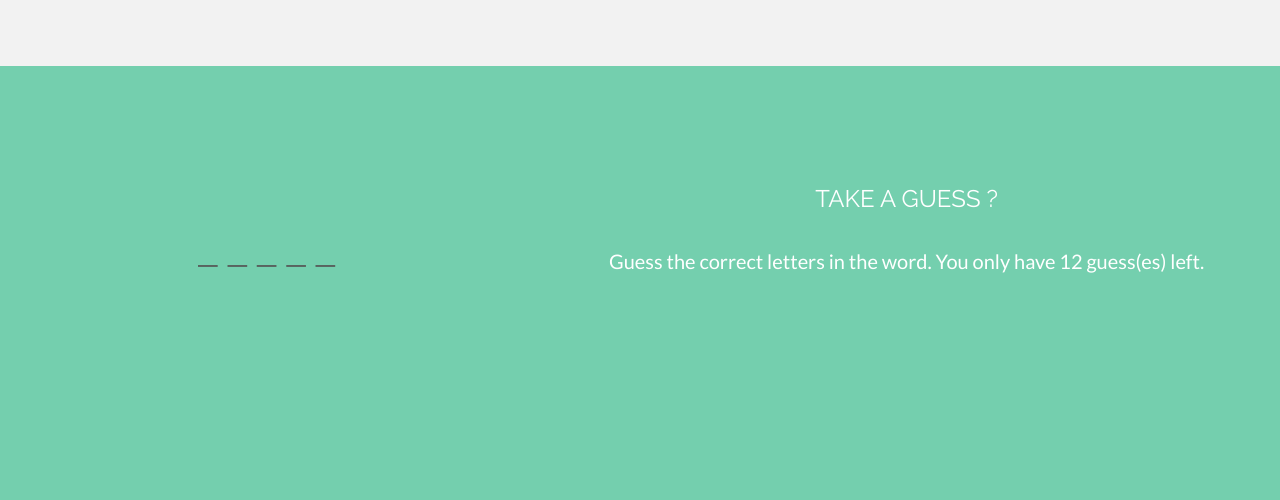
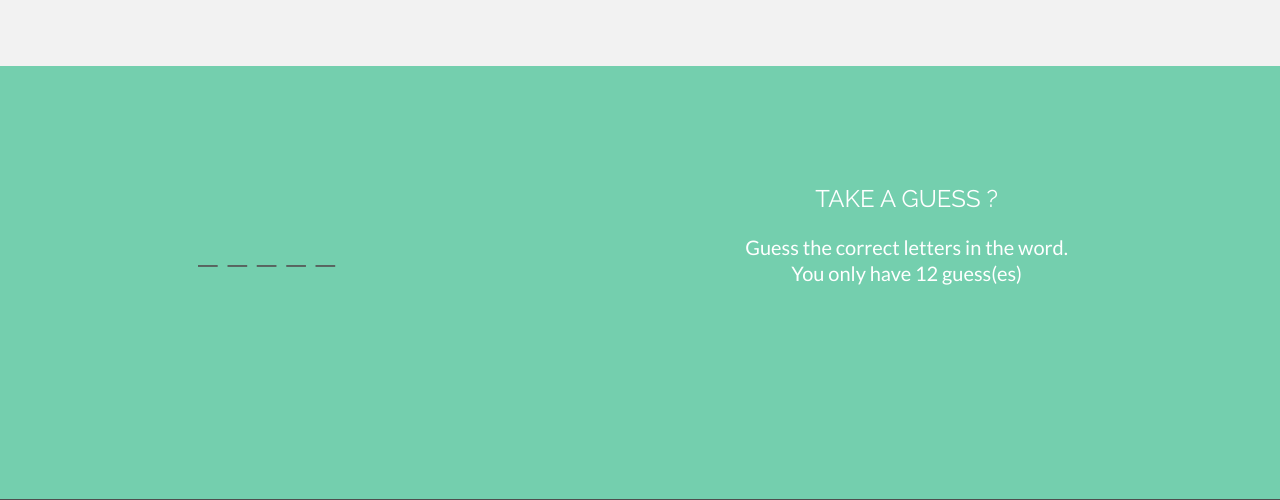
Before and after one commit to bklynate/hangman-game, a PHP site: page / in a window 1280 px wide. Shown: the part 686-1186 px from the top of the page. Run offline with PHP 8.4, Linux system fonts and the light colour scheme; some libraries are stand-ins or nearby versions.

Commit message:
Edit typography

```diff
--- a/assets/css/main.css
+++ b/assets/css/main.css
@@ -151,6 +151,7 @@
 	color: white;
 	font-weight: 400;
 	font-size: 20px;
+  line-height: 1px;
 }
 
 /* Display */
--- a/assets/temp/css/main.css
+++ b/assets/temp/css/main.css
@@ -123,6 +123,7 @@
 	color: white;
 	font-weight: 400;
 	font-size: 20px;
+  line-height: 1px;
 }
 /* Display */
 #display {
--- a/index.html
+++ b/index.html
@@ -65,7 +65,8 @@
 
 				<div class="col-lg-7 centered">
 					<span id="winOrLose"><h3>TAKE A GUESS ? <span id="guessOutcome"></span></h3></span>
-					<p>Guess the correct letters in the word. You only have <span id="guessesLeft"></span> guess(es) left.</p>
+					<p>Guess the correct letters in the word. </p>
+          <p>You only have <span id="guessesLeft"></span> guess(es)</p>
 				</div>
 			</div>
 		</div>
```
